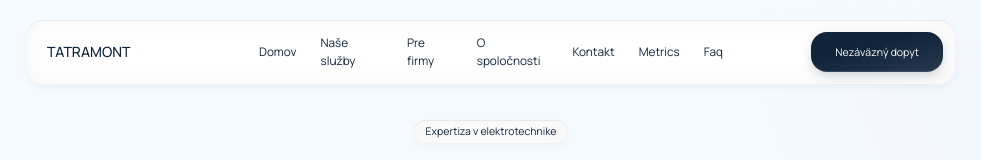
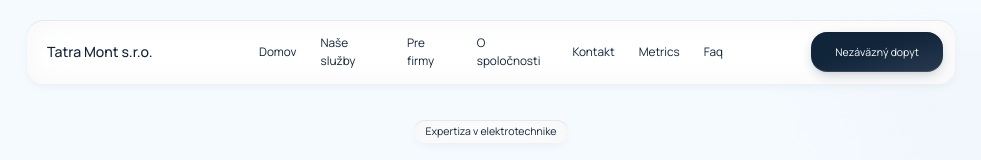
Before and after one commit to dmytro-webild/5fc0cf8c-55fd-41cd-8770-a99cf251c9ae, a React (Vite) app: page / in a window 1280 px wide. Shown: the top 160 px of the page, without its empty margins (149-1130 px from the left). Built offline with nearby package versions, Linux system fonts and the light colour scheme; a web font is replaced by a local one.

Commit message:
Bob AI: Zmena názvu v navigačnej lište na Tatra Mont s.r.o.

```diff
--- a/src/components/Layout.tsx
+++ b/src/components/Layout.tsx
@@ -42,7 +42,7 @@ export default function Layout() {
       <SiteBackgroundSlot />
       <SectionErrorBoundary name="navbar">
         <NavbarInline
-      logo="TATRAMONT"
+      logo="Tatra Mont s.r.o."
       ctaButton={{
         text: "Nezáväzný dopyt",
         href: "#contact",
```
